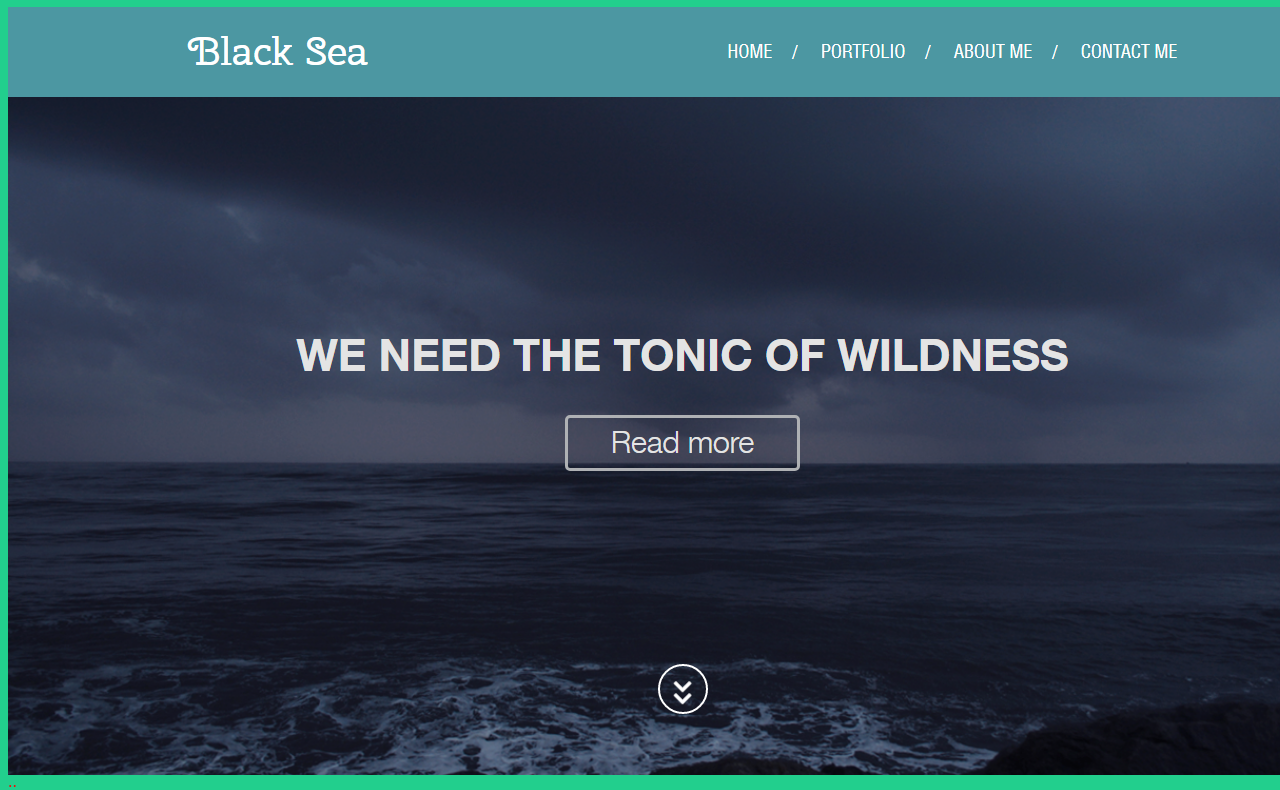
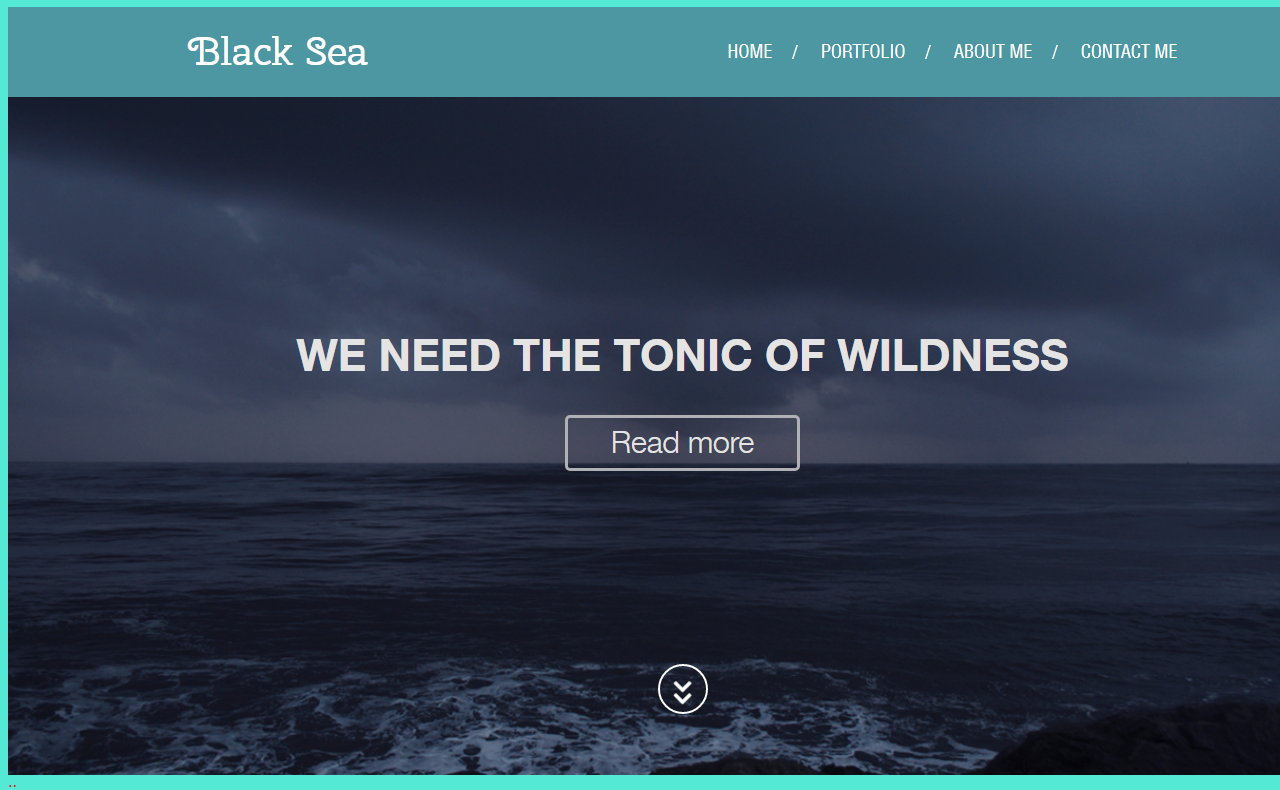
Before and after one commit to dmitriylu/gittest, a plain HTML site: page index.html in a window 1280 px wide. Shown: the part 73-863 px from the top of the page. Drawn offline with Linux system fonts and the light colour scheme.

Commit message:
Изменил фон

```diff
--- a/css/style.css
+++ b/css/style.css
@@ -1,5 +1,5 @@
 body {
-    background: rgb(34, 207, 141);
+    background: rgb(83, 233, 213);
     color : red;
 }
 p {
```
